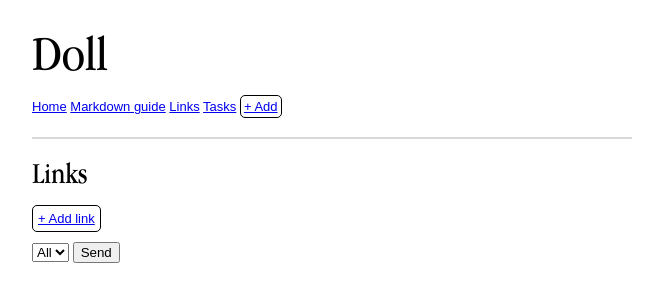
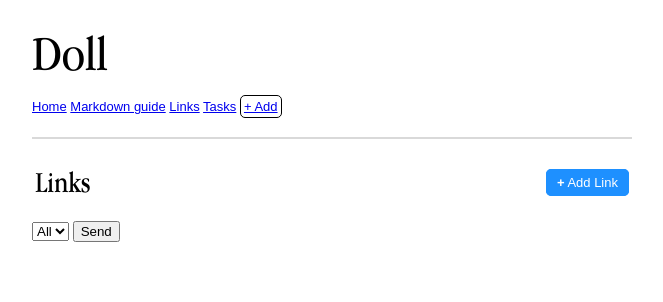
Before and after one commit to Starstaub/doll, a Flask app: page /links in a window 1280 px wide. Shown: the top 302 px of the page, without its empty margins (308-971 px from the left). Run offline with Flask 2, Linux system fonts and the light colour scheme; data that the repository does not hold is empty.

Commit message:
Added table for button alignment with title

```diff
--- a/app/templates/links.html
+++ b/app/templates/links.html
@@ -2,9 +2,14 @@
 
 {% block content %}
 
-    <h2>{{ title }}</h2>
-
-    <p><a href="{{ url_for('link_add') }}" style="border: solid 1px black; padding: 5px; border-radius: 5px">+ Add link</a></p>
+    <table width="100%">
+        <tr>
+            <td><h2>{{ title }}</h2></td>
+            <td style="text-align: right">
+                <a href="{{ url_for('link_add') }}" class="button_send"><strong>+</strong> Add Link</a>
+            </td>
+        </tr>
+    </table>
 
     <form action="" method="post">
         {{ pick.hidden_tag() }}
```
Also changed, not shown: app/templates/tasks.html (+8 -3 lines).
